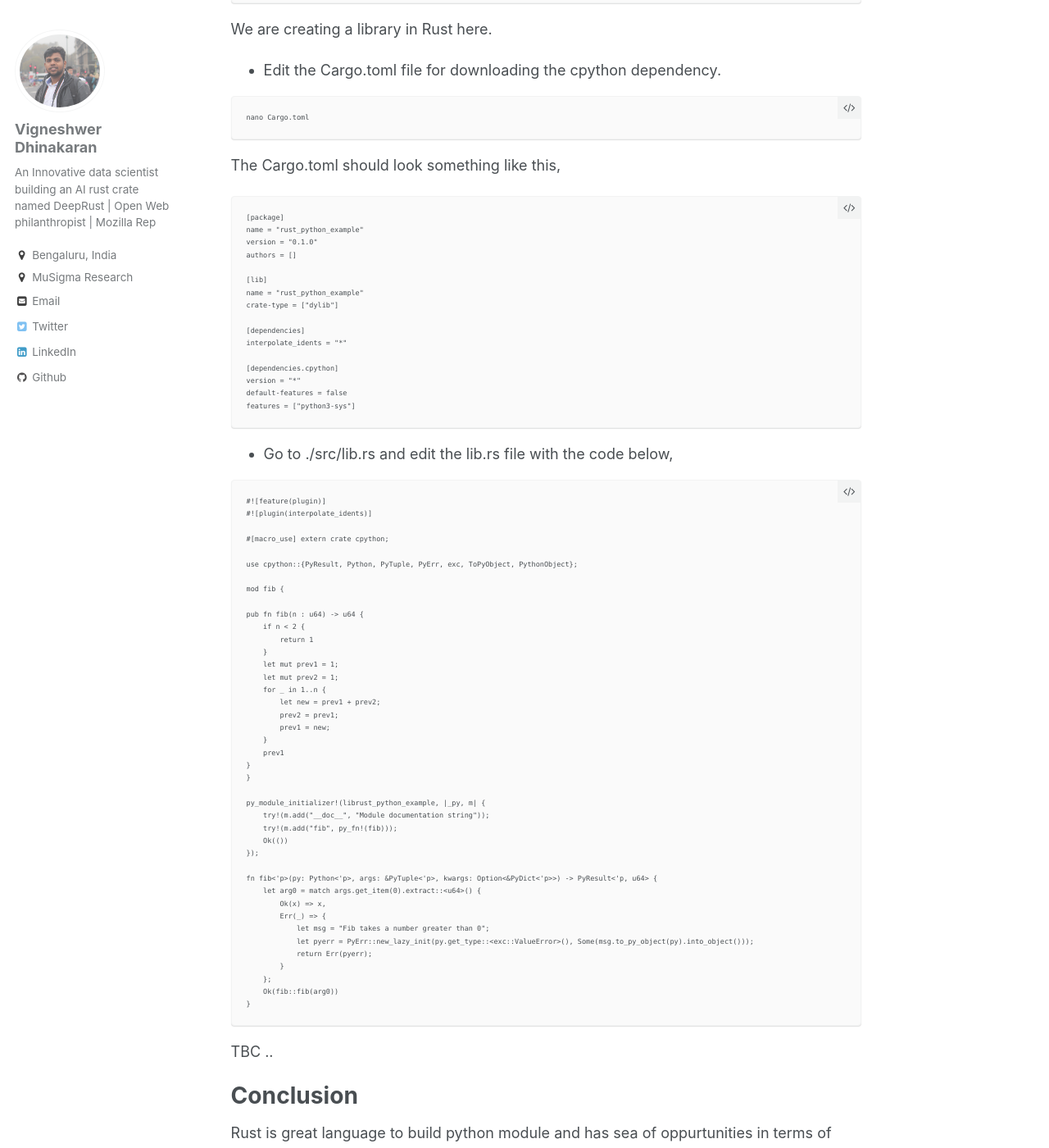
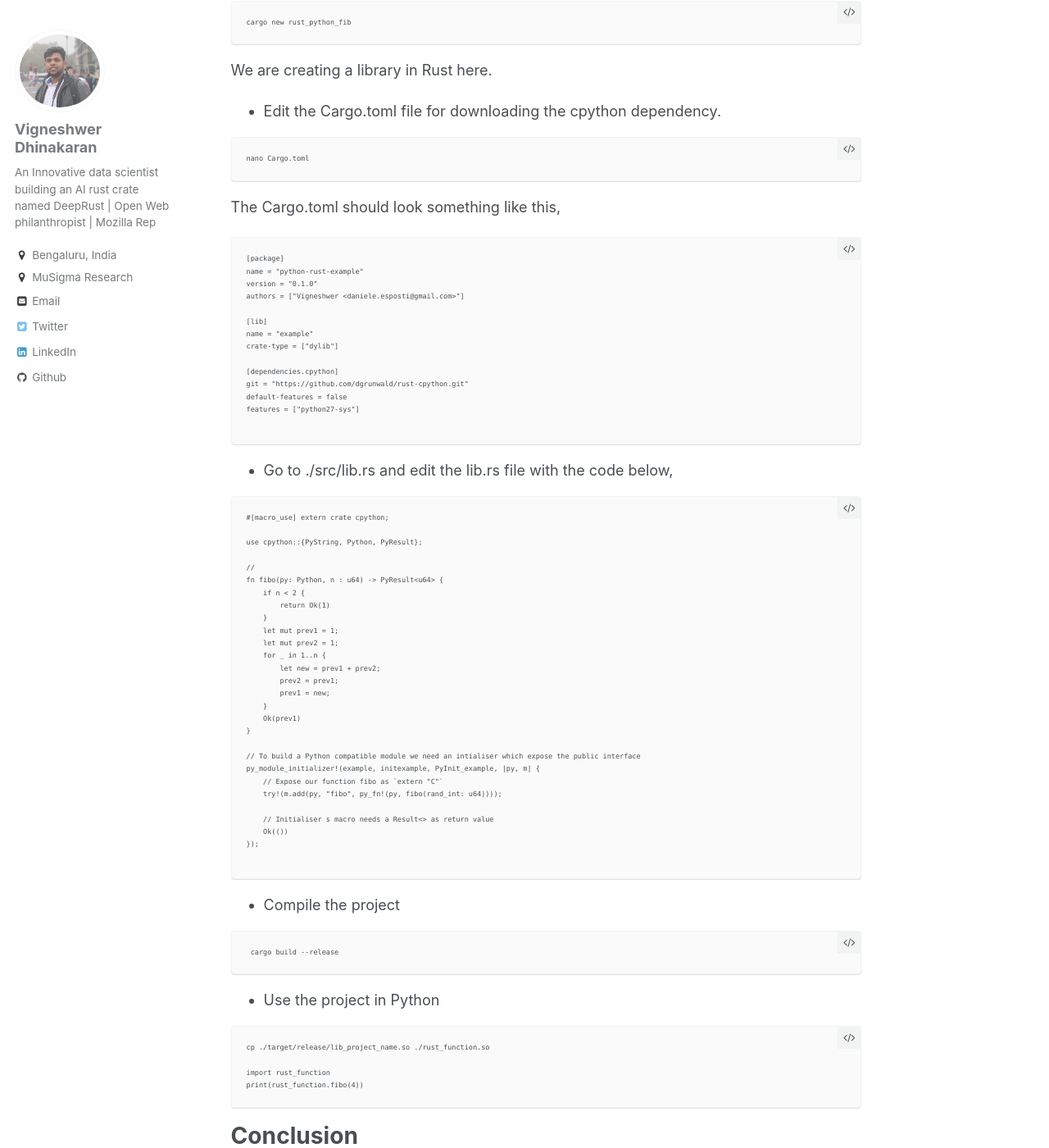
Before and after one commit to DineshMv/dvigneshwer.github.io, a Jekyll site: the page built from _posts/2017-04-15-Rust_Python.md, in a window 1280 px wide and 1400 px high, scrolled down 1288 px. Shown: the whole window at 82% size. Built offline with Jekyll 4.4.1, drawn with Linux system fonts in a browser that asks for light colours; some of the changed text lies outside the part shown.

Commit message:
Updated the code

```diff
--- a/_posts/2017-04-15-Rust_Python.md
+++ b/_posts/2017-04-15-Rust_Python.md
@@ -1,5 +1,5 @@
 ---
-title: 'Binding python to Rust'
+title: 'Creating python module in Rust'
 date: 2017-04-15
 permalink: /posts/2016/04/Rust-Python/
 tags:
@@ -7,12 +7,14 @@ tags:
   - Python
 ---
 
-The objective of the blog post is to implement the current state of binding python to Rust. The idea is to see whether rust turns out to be a great replacement for C/C++ whenever we go ahead looking for performance in python.
+The objective of the blog post is to implement a python module using the state of art programming language Rust. The idea is to create an python module in Rust.
+
+We will be using the rust-cpython project which makes it possible to execute Python code from Rust and vice-versa build a module in Rust for Python.
 
 Python module
 =============
 
-In this section lets create a simple python function, lets build a fibonacci sequence calculator. Follow the steps below to implement this code,
+In this section lets create a simple python function for example fibonacci sequence calculator. Follow the steps below to implement this code,
 
 * Create a file named sample_fib.py and copy paste the content below.
 
@@ -71,38 +73,32 @@ The Cargo.toml should look something like this,
 
 ~~~~
 [package]
-name = "rust_python_example"
+name = "python-rust-example"
 version = "0.1.0"
-authors = []
+authors = ["Vigneshwer <daniele.esposti@gmail.com>"]
 
 [lib]
-name = "rust_python_example"
+name = "example"
 crate-type = ["dylib"]
 
-[dependencies]
-interpolate_idents = "*"
+[dependencies.cpython]
+git = "https://github.com/dgrunwald/rust-cpython.git"
+default-features = false
+features = ["python27-sys"]
 
-[dependencies.cpython]
-version = "*"
-default-features = false
-features = ["python3-sys"]
 ~~~~
 
 * Go to ./src/lib.rs and edit the lib.rs file with the code below,
 
 ~~~~
-#![feature(plugin)]
-#![plugin(interpolate_idents)]
-
 #[macro_use] extern crate cpython;
 
-use cpython::{PyResult, Python, PyTuple, PyErr, exc, ToPyObject, PythonObject};
+use cpython::{PyString, Python, PyResult};
 
-mod fib {
-
-pub fn fib(n : u64) -> u64 {
+//
+fn fibo(py: Python, n : u64) -> PyResult<u64> {
     if n < 2 {
-        return 1
+        return Ok(1)
     }
     let mut prev1 = 1;
     let mut prev2 = 1;
@@ -111,30 +107,34 @@ pub fn fib(n : u64) -> u64 {
         prev2 = prev1;
         prev1 = new;
     }
-    prev1
-}
+    Ok(prev1)
 }
 
-py_module_initializer!(librust_python_example, |_py, m| {
-    try!(m.add("__doc__", "Module documentation string"));
-    try!(m.add("fib", py_fn!(fib)));
+// To build a Python compatible module we need an intialiser which expose the public interface
+py_module_initializer!(example, initexample, PyInit_example, |py, m| {
+    // Expose our function fibo as `extern "C"`
+    try!(m.add(py, "fibo", py_fn!(py, fibo(rand_int: u64))));
+
+    // Initialiser s macro needs a Result<> as return value
     Ok(())
 });
 
-fn fib<'p>(py: Python<'p>, args: &PyTuple<'p>, kwargs: Option<&PyDict<'p>>) -> PyResult<'p, u64> {
-    let arg0 = match args.get_item(0).extract::<u64>() {
-        Ok(x) => x,
-        Err(_) => {
-            let msg = "Fib takes a number greater than 0";
-            let pyerr = PyErr::new_lazy_init(py.get_type::<exc::ValueError>(), Some(msg.to_py_object(py).into_object()));
-            return Err(pyerr);
-        }
-    };
-    Ok(fib::fib(arg0))
-}
 ~~~~
 
-TBC ..
+* Compile the project
+
+~~~~
+ cargo build --release
+~~~~
+
+* Use the project in Python
+
+~~~~
+cp ./target/release/lib_project_name.so ./rust_function.so
+
+import rust_function
+print(rust_function.fibo(4))
+~~~~
 
 Conclusion
 ==========
@@ -143,5 +143,7 @@ Rust is great language to build python module and has sea of oppurtunities in te
 
 **Ref:**
 
+* [rust-cpython](https://github.com/dgrunwald/rust-cpython)
+* [Python-rust binding](http://www.expobrain.net/2016/09/18/create-python-module-in-rust/)
 * [Teaching Rust to python programmer](http://lucumr.pocoo.org/2015/5/27/rust-for-pythonistas/)
 * [Python modules in Rust](http://ehiggs.github.io/2015/07/Python-Modules-In-Rust/)
```
